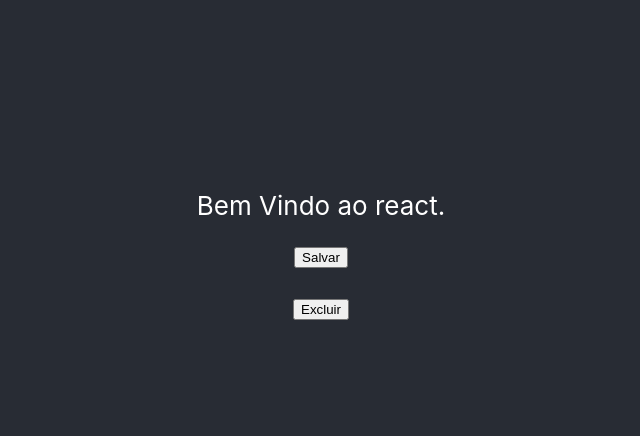
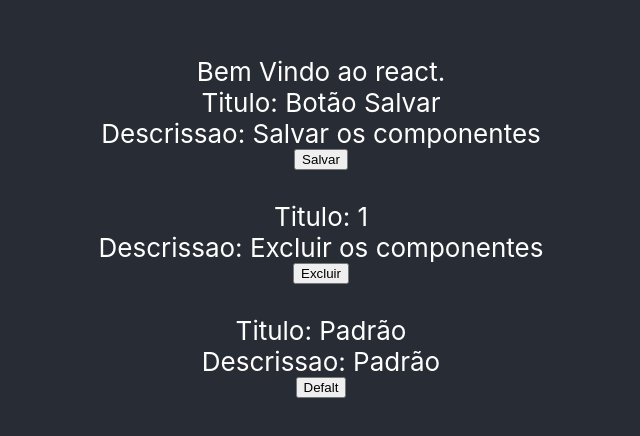
Before and after one commit to hgg8ghtr15/curso01-react, a React (Create React App) app: page / in a window 1280 px wide. Shown: the part 158-594 px from the top of the page, without its empty margins (319-959 px from the left). Built offline with nearby package versions, Linux system fonts and the light colour scheme.

Commit message:
Aula 07 e 08 Props e PropsTypes

```diff
--- a/package.json
+++ b/package.json
@@ -6,6 +6,7 @@
     "@testing-library/jest-dom": "^5.11.10",
     "@testing-library/react": "^11.2.6",
     "@testing-library/user-event": "^12.8.3",
+    "prop-types": "^15.7.2",
     "react": "^17.0.2",
     "react-dom": "^17.0.2",
     "react-scripts": "4.0.3",
--- a/src/App.css
+++ b/src/App.css
@@ -24,6 +24,10 @@
   color: white;
 }
 
+.App-header p{
+  margin: 0px;
+}
+
 .App-link {
   color: #61dafb;
 }
--- a/src/App.js
+++ b/src/App.js
@@ -1,8 +1,8 @@
 // import logo from './logo.svg';
 import './App.css';
 import { Component } from "react"
+import {FuncaoATeste} from "./Components/Button"// Exportar função auto declarativa
 import Button from "./Components/Button" // importando classe formato Defalt
-import {FuncaoATeste} from "./Components/Button"// Exportar função auto declarativa
 
 class App extends Component {
   render() {
@@ -13,9 +13,16 @@
       <div className="app">
         <header className="App-header">
           <p>Bem Vindo ao react.</p>
-          <Button>Salvar</Button>
+
+          <Button titulo="Botão Salvar" descricao="Salvar os componentes">Salvar</Button>
           <br></br>
-          <Button>Excluir</Button>
+
+          <Button titulo={1} descricao="Excluir os componentes">Excluir</Button>
+          <br></br>
+
+          <Button>Defalt</Button>
+          <br></br>
+
         </header>
       </div>
     )
--- a/src/Components/Button/index.js
+++ b/src/Components/Button/index.js
@@ -1,10 +1,28 @@
-import { Component} from "react"
+import { Component } from "react"
+import PropTypes from "prop-types"
 
 class Button extends Component {
+
+  //copmortamento padrão
+  static defaultProps = {
+    titulo: "Padrão",
+    descricao: "Padrão"
+  }
+
+  //tipagem
+  static propTypes = {
+    titulo: PropTypes.string,
+    descricao: PropTypes.string
+    // descricao: PropTypes.string.isRequired
+  }
+
   render() {
     return (
-
-      <button>{this.props.children}</button>
+      <>
+        <p>Titulo: {this.props.titulo}</p>
+        <p>Descrissao: {this.props.descricao}</p>
+        <button>{this.props.children}</button>
+      </>
     )
   }
 }
```
Also changed, not shown: comandos.txt (added).
